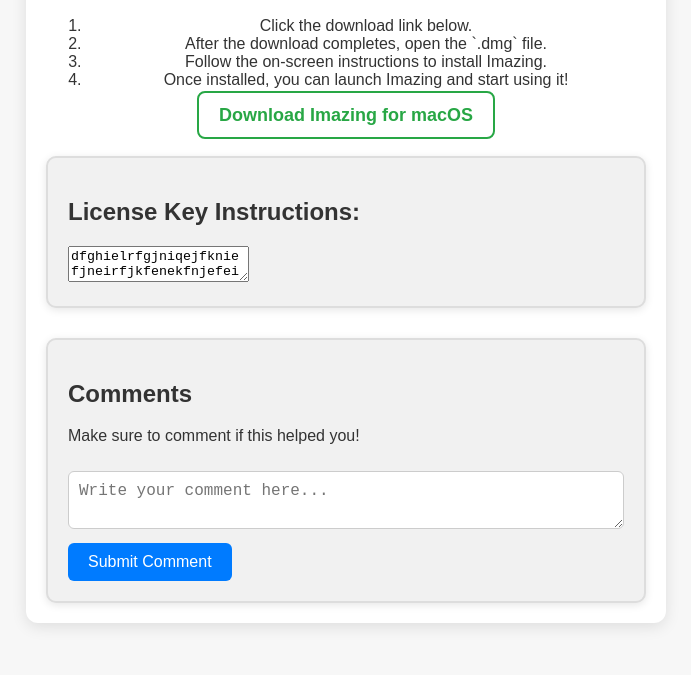
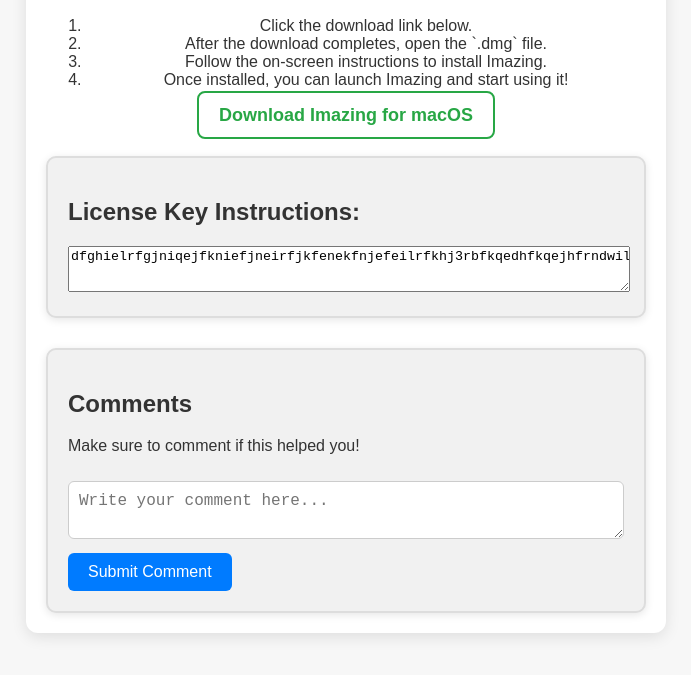
Before and after one commit to aarush67/iMazing-App-Crack, a plain HTML site: page index.html in a window 1280 px wide. Shown: the part 181-856 px from the top of the page, without its empty margins (294-985 px from the left). Drawn offline with Linux system fonts and the light colour scheme; no server answers.

Commit message:
Update index.html

```diff
--- a/index.html
+++ b/index.html
@@ -113,10 +113,10 @@
         </ol>
     </div>
     <a class="download-link" href="https://github.com/aarush67/iMazing-App-Crack/releases/download/v1.0.0/iMazing.dmg" download>Download Imazing for macOS</a>
-    <div class="license-section">
-        <h2>License Key Instructions:</h2>
-        <textarea readonly>dfghielrfgjniqejfkniefjneirfjkfenekfnjefeilrfkhj3rbfkqedhfkqejhfrndwilnfhqwfuwefjkf</textarea>
-    </div>
+<div class="license-section">
+    <h2>License Key Instructions:</h2>
+    <textarea readonly style="white-space: nowrap; width: 100%; height: 40px;">dfghielrfgjniqejfkniefjneirfjkfenekfnjefeilrfkhj3rbfkqedhfkqejhfrndwilnfhqwfuwefjkf</textarea>
+</div>
     <div class="comments-section">
         <h2>Comments</h2>
         <p>Make sure to comment if this helped you!</p>
```
